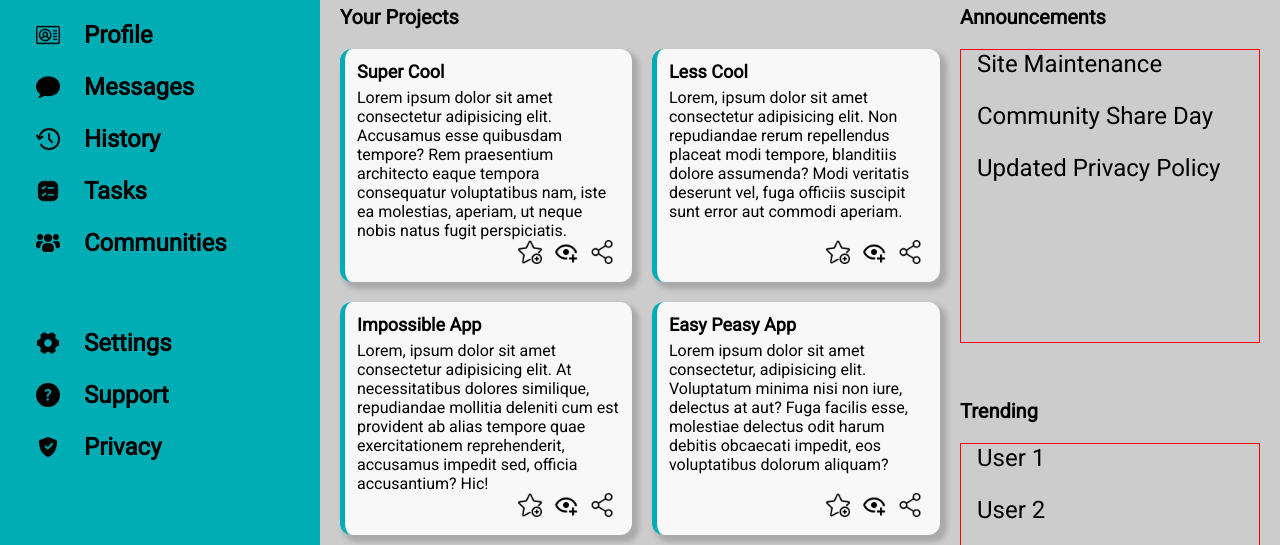
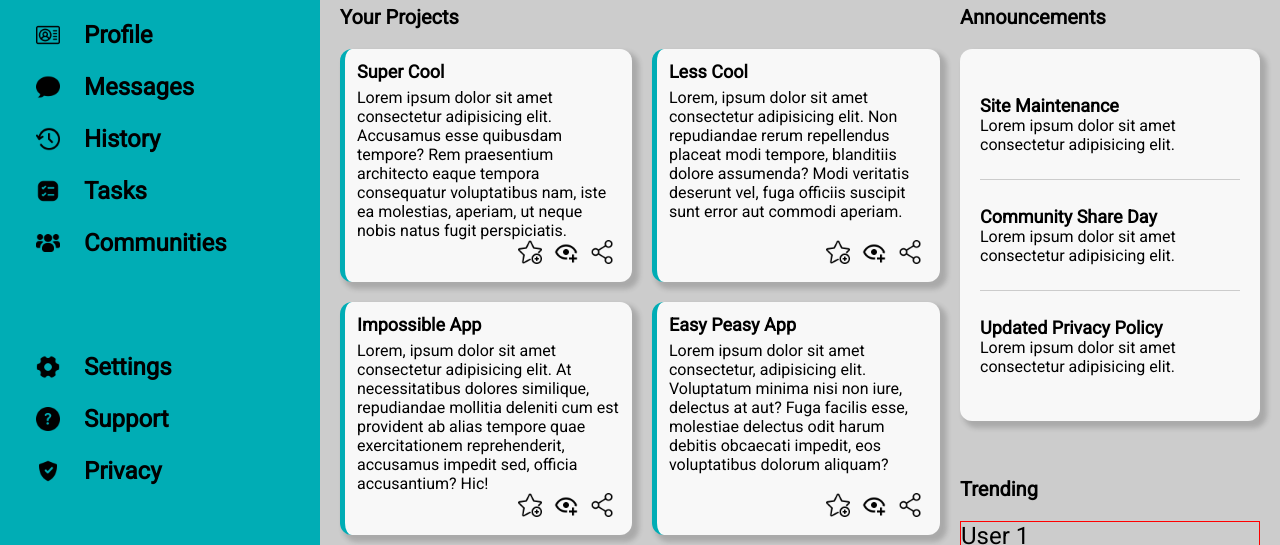
Before and after one commit to ksarson/admin-dashboard, a plain HTML site: page index.html in a window 1280 px wide. Shown: the part 199-744 px from the top of the page. Drawn offline with Linux system fonts and the light colour scheme.

Commit message:
Completed announcements

```diff
--- a/index.html
+++ b/index.html
@@ -321,9 +321,31 @@
             <div class="announcements">
                 <div class="content-heading">Announcements</div>
                 <ul class="announcement-list">
-                    <li class="announcement">Site Maintenance</li>
-                    <li class="announcement">Community Share Day</li>
-                    <li class="announcement">Updated Privacy Policy</li>
+                    <li class="announcement">
+                        <div class="announcement-heading">Site Maintenance</div>
+                        <div class="announcement-body">
+                            Lorem ipsum dolor sit amet consectetur adipisicing
+                            elit.
+                        </div>
+                    </li>
+                    <li class="announcement">
+                        <div class="announcement-heading">
+                            Community Share Day
+                        </div>
+                        <div class="announcement-body">
+                            Lorem ipsum dolor sit amet consectetur adipisicing
+                            elit.
+                        </div>
+                    </li>
+                    <li class="announcement">
+                        <div class="announcement-heading">
+                            Updated Privacy Policy
+                        </div>
+                        <div class="announcement-body">
+                            Lorem ipsum dolor sit amet consectetur adipisicing
+                            elit.
+                        </div>
+                    </li>
                 </ul>
             </div>
             <div class="trending">
--- a/styles.css
+++ b/styles.css
@@ -16,9 +16,7 @@ ul {
     display: flex;
     flex-direction: column;
     font-size: 24px;
-    gap: 24px;
     list-style: none;
-    padding-left: 16px;
 
     > li {
         align-items: center;
@@ -80,6 +78,15 @@ dark gray - #1c1d25
 
     .option-text {
         padding-left: 24px;
+    }
+
+    .primary-options,
+    .account-options {
+        padding-left: 16px;
+
+        > ul > li {
+            margin-bottom: 24px;
+        }
     }
 }
 
@@ -224,7 +231,34 @@ dark gray - #1c1d25
         }
 
         > .announcement-list {
-            border: solid red 1px;
+            background-color: #f8f8f8;
+            border-radius: 12px;
+            box-shadow: 5px 5px 5px 2px rgba(36, 36, 36, 0.2);
+            display: flex;
+            flex-direction: column;
+            padding: 20px;
+
+            > li.announcement {
+                border-bottom: solid #cccccc 1px;
+                align-items: start;
+                display: flex;
+                flex: 1;
+                flex-direction: column;
+                justify-content: center;
+
+                > .announcement-heading {
+                    font-size: 18px;
+                    font-weight: 700;
+                }
+
+                > .announcement-body {
+                    font-size: 16px;
+                }
+            }
+
+            > li.announcement:last-child {
+                border-bottom: none;
+            }
         }
     }
 
```
